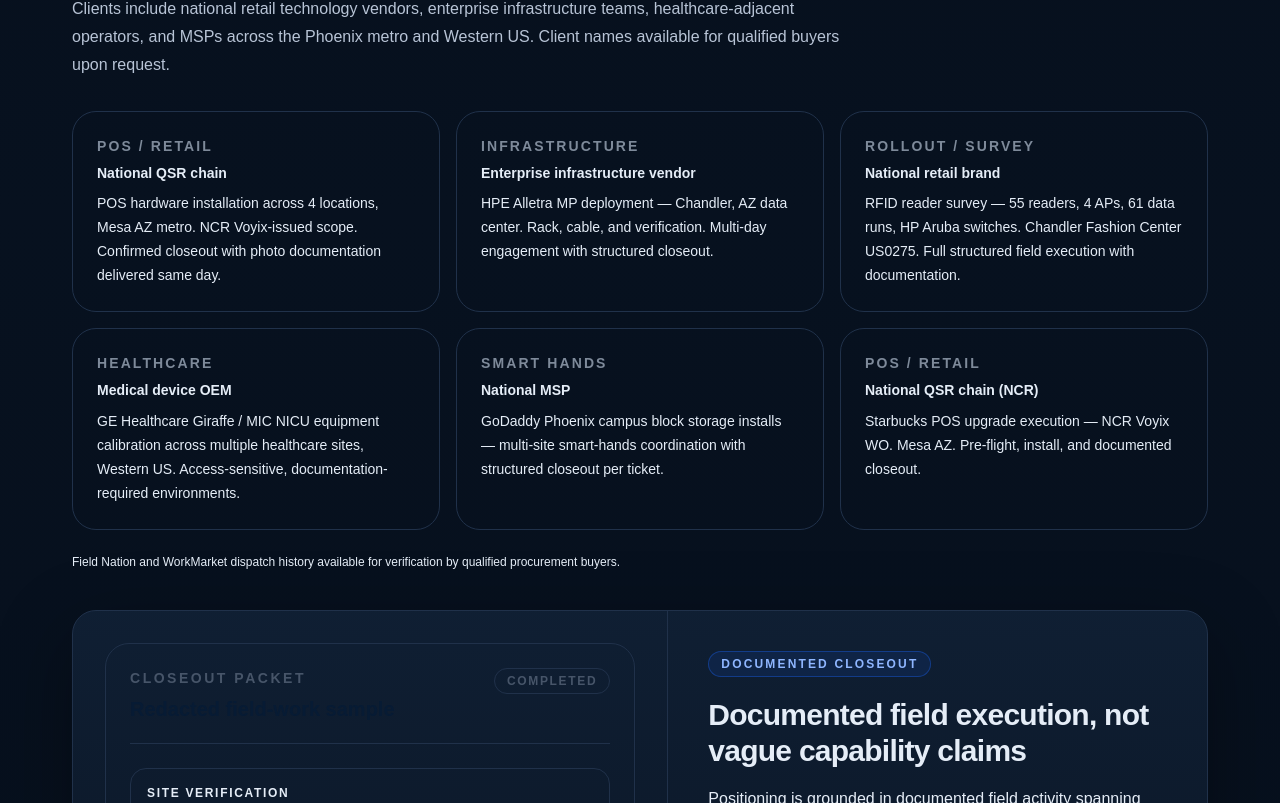
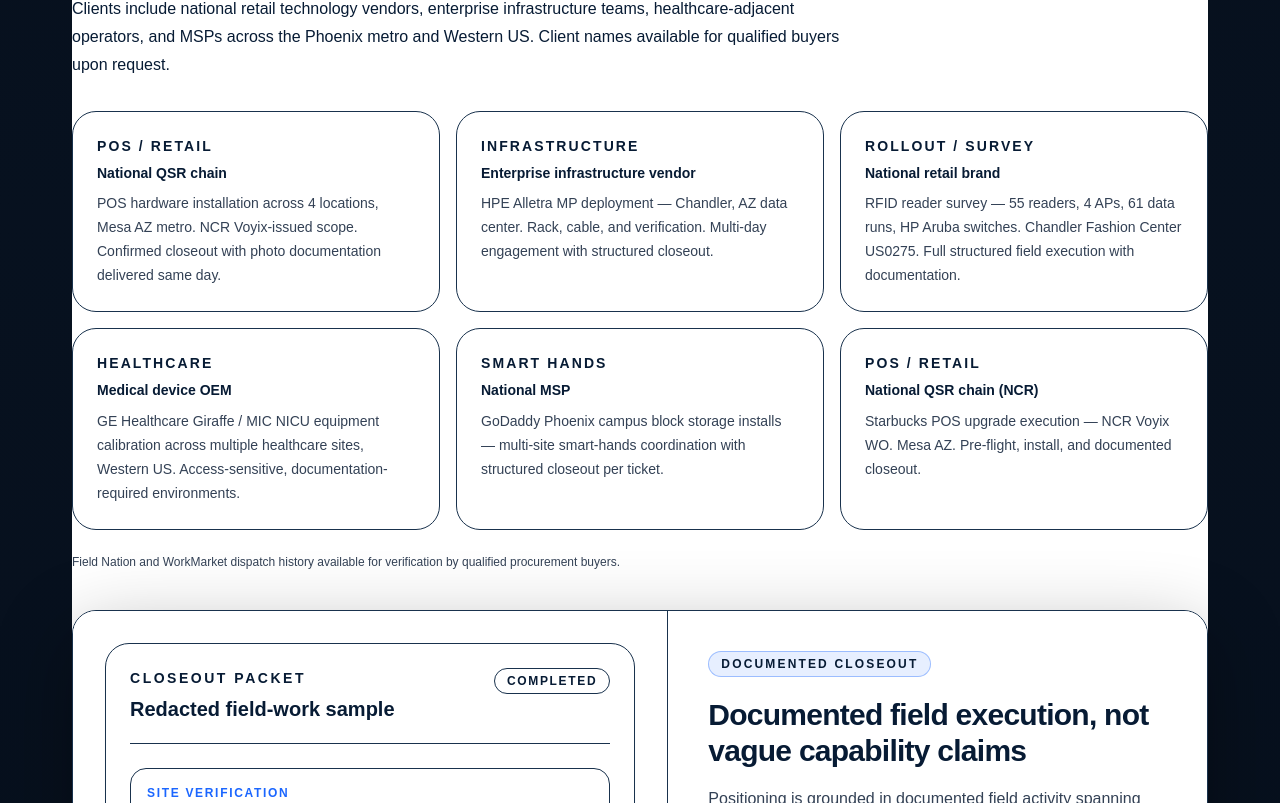
Before and after one commit to quantam101/already-here-llc, a Next.js app: page / in a window 1280 px wide. Shown: the part 2577-3380 px from the top of the page. Built offline with nearby package versions, Linux system fonts and the light colour scheme; no server answers.

Commit message:
fix root proof block contrast

```diff
--- a/app/globals.css
+++ b/app/globals.css
@@ -124,3 +124,47 @@ textarea {
 ::placeholder {
   color: #7e8a9a !important;
 }
+
+.proof-light,
+.proof-light .card,
+.proof-light .bg-white,
+.proof-light .bg-soft,
+.proof-light [data-proof-surface] {
+  background: #ffffff !important;
+  background-color: #ffffff !important;
+  color-scheme: light !important;
+}
+
+.proof-light,
+.proof-light p,
+.proof-light h2,
+.proof-light h3,
+.proof-light li,
+.proof-light span,
+.proof-light .text-navy,
+.proof-light .text-ink,
+.proof-light .text-slate-700,
+.proof-light .text-slate-600,
+.proof-light .text-slate-500,
+.proof-light .grid-label {
+  color: #071b34 !important;
+}
+
+.proof-light .proof-muted,
+.proof-light .text-slate-600,
+.proof-light .text-slate-500 {
+  color: #334155 !important;
+}
+
+.proof-light .proof-label,
+.proof-light .text-action {
+  color: #1b66ff !important;
+}
+
+.proof-light .border-borderBrand,
+.proof-light .rounded-2xl.border,
+.proof-light .rounded-3xl.border,
+.proof-light .rounded-full.border,
+.proof-light [data-proof-border] {
+  border-color: #19324d !important;
+}
```
